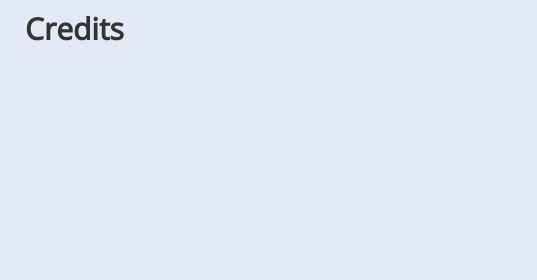
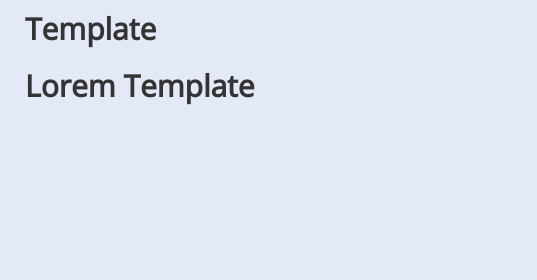
Before and after one commit to gwxnythh/BED2024Apr_P05_T2, a plain HTML site: page template.html in a window 1280 px wide. Shown: the top 280 px of the page, 103-640 px from the left. Drawn offline with nearby package versions, Linux system fonts and the light colour scheme.

Commit message:
Updating credits.html

```diff
--- a/template.html
+++ b/template.html
@@ -156,8 +156,13 @@
         </div>
     </nav>
 
+    <!-- ============ Your Content's Title ============ -->
     <section class="home">
-        <div class="text">Credits</div>
+        <div class="text">Template</div>
+    </section>
+
+    <section class="home"> <!-- Change class to correct name -->
+        <div class="text">Lorem Template</div>
     </section>
 
     <!-- ============ Scripts ============ -->
```
Also changed, not shown: credits.html (+1 -0 lines).
